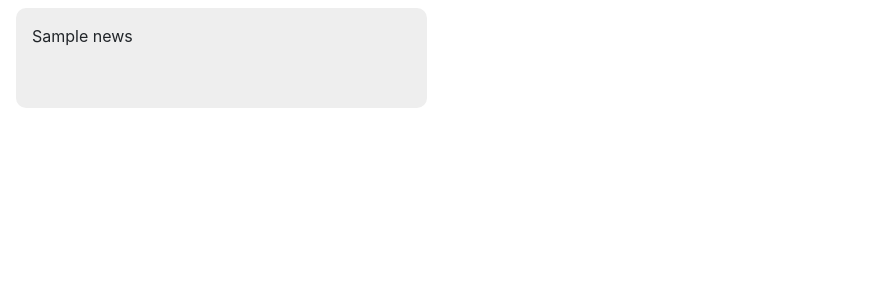
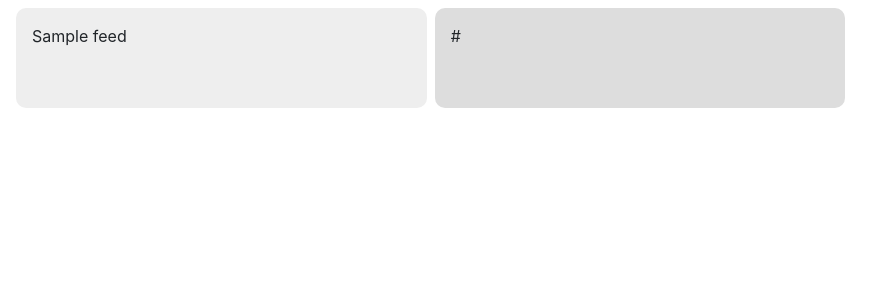
Before and after one commit to michal-siedlecki/scrappy_news, a Flask app: template templates/home.html in a window 1280 px wide. Shown: the part 116-416 px from the top of the page, without its empty margins (0-892 px from the left). Run offline with Flask 2, Linux system fonts and the light colour scheme; the template is opened without the code that fills it: most values are stand-ins (such as "Sample title", 1, 10 or a date in 2020); some libraries are stand-ins or nearby versions.

Commit message:
link feature almost ready:)

```diff
--- a/app.py
+++ b/app.py
@@ -3,46 +3,80 @@ from flask import Flask, render_template
 from bs4 import BeautifulSoup
 
 app = Flask(__name__)
-news_num = 6
+news_num = 3
+class Feed:
+    def __init__(self, name, url):
+        self.name = name
+        self.url = url
 
 
-class Feed:
-    def __init__(self, name, url, selector):
-        self.name = name
-        self.url = url
-        self.selector = selector
-
-    def get_headers(self):
+    def getHeaders(self):
         page = requests.get(self.url)
         soup = BeautifulSoup(page.content, 'html.parser')
-        news = soup.find_all(class_=self.selector)
-
-        if self.url == 'https://wiadomosci.onet.pl/':
-            return [x.next for x in news[1:(news_num - 1)]]
-        elif self.url == 'http://wiadomosci.gazeta.pl/wiadomosci/0,0.html#s=NavLinks':
-            return [x.header.h2.text for x in news[:news_num]]
-        elif self.url == 'https://www.gazetapolska.pl/':
-            return [news[x].ul.li.text.replace("\n", "") for x in range(news_num)]
-        else:
-            return [x.text for x in news[:news_num]]
 
 
-onet = Feed('Onet', 'https://wiadomosci.onet.pl/', "driverItemTitle itemAnimation")
-wp = Feed('Wirtualna Polska', 'https://www.wp.pl/', "lclzf3-0 egPcYF")
-wpolityce = Feed('W Polityce', 'https://wpolityce.pl/', 'short-title')
-gazeta = Feed('Gazeta.pl', 'http://wiadomosci.gazeta.pl/wiadomosci/0,0.html#s=NavLinks', 'article')
-gazetapolska = Feed('Gazeta Polska', 'https://www.gazetapolska.pl/', 'item-list')
+        if self.name == 'Onet':
+            divs = soup.find_all(class_="sectionLine sectionLineMax")
+            articles_sets = [div.find_all('a') for div in divs]
+            onet_dic = {'name' : self.name}
 
-feed_list = [onet, wp, wpolityce, gazeta, gazetapolska]
+            for articles in articles_sets:
+                for article in articles:
+                    if len(onet_dic) <= news_num+1:
+                        onet_dic[article.find(class_="title").text] = article.attrs.get('href')
+                    else:
+                        return onet_dic
+
+
+
+
+        if self.name == 'Wirtualna Polska':
+            divs = soup.find_all(class_="sc-1fu2hk8-0 jIlknD")
+            articles_sets = [div.find_all('a') for div in divs]
+            wp_dic = {'name' : self.name}
+            for articles in articles_sets:
+                for article in articles:
+                    if len(wp_dic) <= news_num+1:
+                        try:
+                            wp_dic[article.find_all('div')[1].text] = article.attrs.get('href')
+                        except IndexError:
+                            wp_dic[article.find('div').text] = article.attrs.get('href')
+                    else:
+                        return wp_dic
+
+
+        if self.name == 'W Polityce':
+            divs = soup.find_all(class_="nu-lead-articles") + soup.find_all(class_="nu-tile-container nu-main-col--5")
+            articles_sets = [div.find_all('a') for div in divs]
+            wpolityce_dic = {'name' : self.name}
+            for articles in articles_sets:
+                for article in articles:
+                    if len(wpolityce_dic) <= news_num+1:
+                        wpolityce_dic[article.find(class_="short-title").text] = str(self.url[:-1])+str(article.attrs.get('href'))
+                    else:
+                        return wpolityce_dic
+
+
+onet = Feed('Onet', 'https://www.onet.pl/')
+wp = Feed('Wirtualna Polska', 'https://www.wp.pl/')
+wpolityce = Feed('W Polityce', 'https://wpolityce.pl/')
+
+feed_dic_list = [onet, wp, wpolityce]
+
+
+
 
 
 @app.route("/")
 @app.route("/home")
 def info():
-    for feed in feed_list:
-        feed.get_headers()
 
-    return render_template('home.html', feed_list=feed_list)
+    titles_links = []
+    for feed in feed_dic_list:
+        titles_links.append(feed.getHeaders())
+
+
+    return render_template('home.html', titles_links=titles_links)
 
 
 if __name__ == '__main__':
--- a/templates/home.html
+++ b/templates/home.html
@@ -18,12 +18,14 @@
     <div class="wrapper">
         <div class="header"><h1>scrappy news</h1></div>
 
-        {% for feed in feed_list %}
-            {% for news in feed %}
+        {% for feed in titles_links %}
 
-                <div>{{ news }}</div>
+            {% for title,link in feed.items() %}
+                <div>{{ title }}</div>
+                <div>{{ link }}</div>
 
             {% endfor %}
+
         {% endfor %}
     </div>
         <!-- Optional JavaScript -->
```
Also changed, not shown: helper.py (+7 -0 lines), 2 other files.
